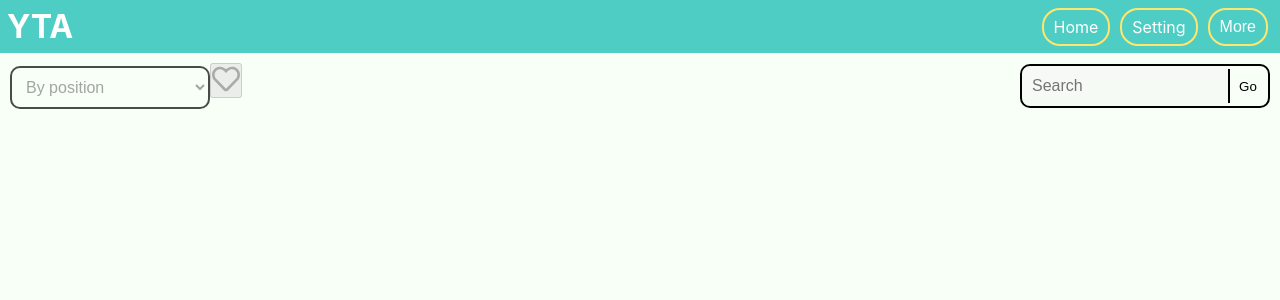
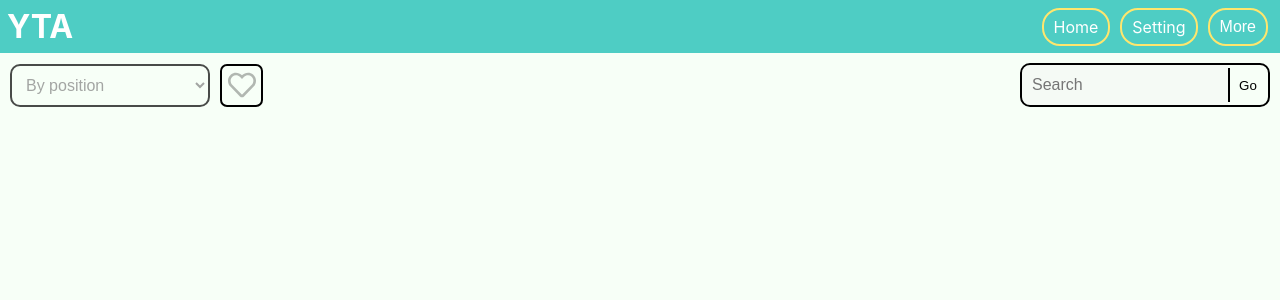
Before and after one commit to anubhav-anand22/yt-audio-next-app, a Next.js app: page /video-list-player in a window 1280 px wide. Shown: the top 300 px of the page. Built offline with nearby package versions, Linux system fonts and the light colour scheme.

Commit message:
fav btn style

```diff
--- a/styles/Pages/video-list-player.module.css
+++ b/styles/Pages/video-list-player.module.css
@@ -13,13 +13,29 @@
   padding: 10px;
 }
 
+.controlsSelectFavBtn {
+  display: flex;
+  gap: 10px;
+}
+
+.listFavBtn {
+  background: transparent;
+  border: 2px solid var(--black);
+  border-radius: 7px;
+  display: flex;
+  align-items: center;
+  justify-content: center;
+  width: 43px;
+  outline: none;
+}
+
 .controlCont > div:nth-child(2) {
   margin-top: 10px;
 }
 
 .controlCont > div:nth-child(1) select {
   padding: 10px;
-    width: 95vw;
+  width: calc(95vw - 53px);
   border: 2px solid var(--black);
   border-radius: 10px;
   background: var(--bg);
```
Lines whose indentation alone changed are shown as unchanged.
